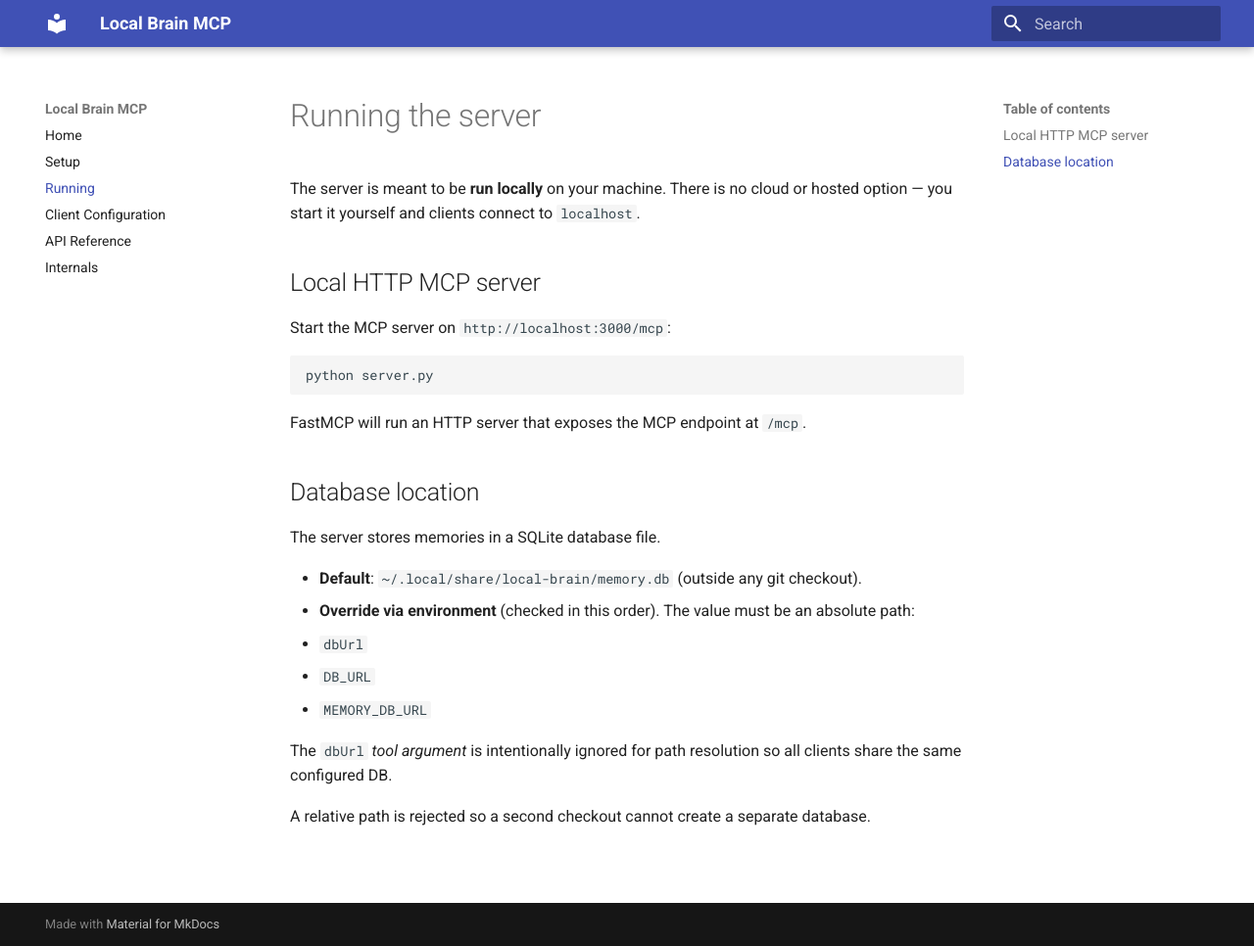
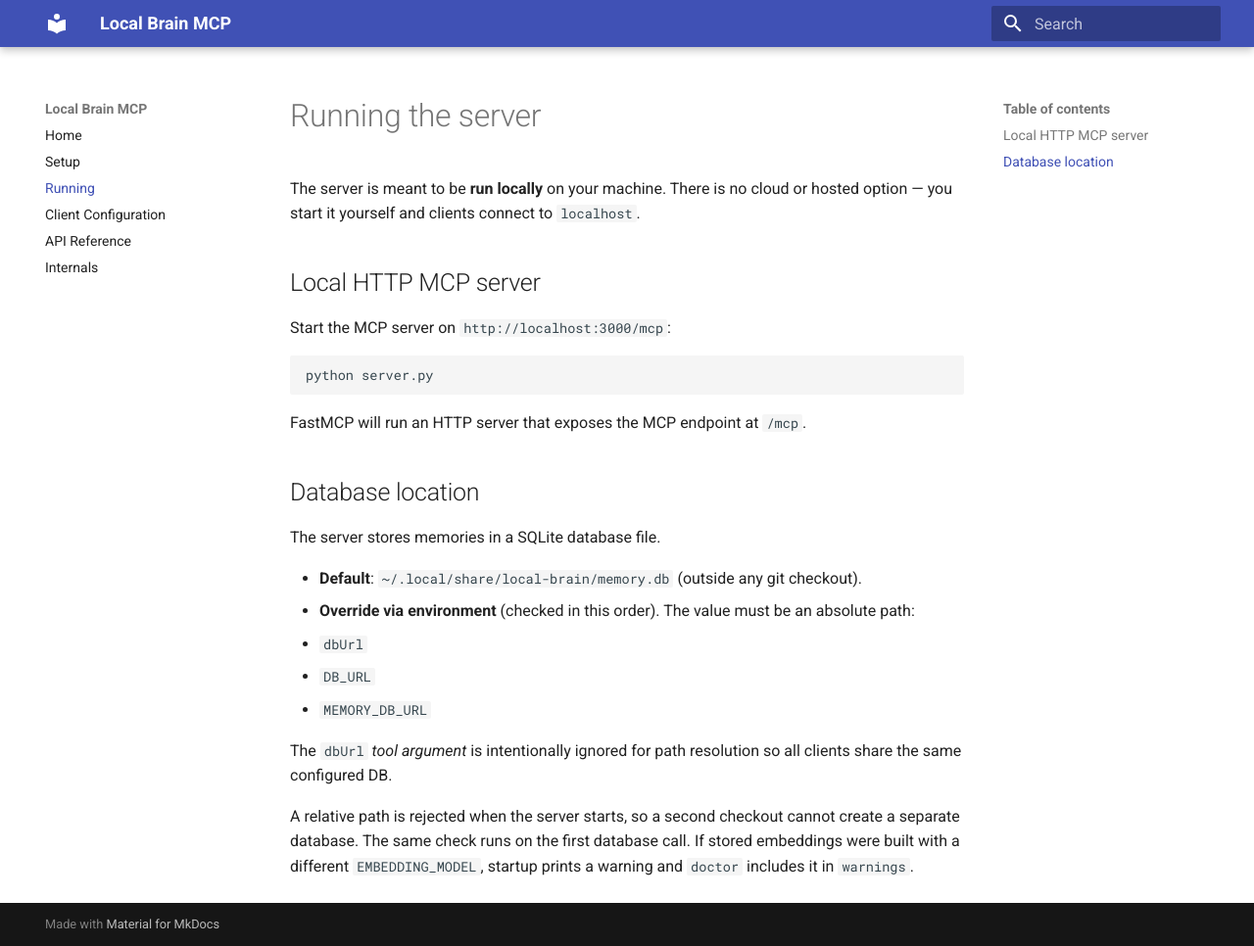
Before and after one commit to ejsinfuego/memory-mcp, an MkDocs documentation site: the page built from docs/running.md, in a window 1280 px wide and 966 px high. Shown: the whole window at 98% size. Built offline with MkDocs 1.6.1 and Material for MkDocs 9.7.7, drawn with Linux system fonts in a browser that asks for light colours.

Commit message:
docs: note startup checks for the database path and model

```diff
--- a/docs/running.md
+++ b/docs/running.md
@@ -24,4 +24,4 @@
 
 The `dbUrl` *tool argument* is intentionally ignored for path resolution so all clients share the same configured DB.
 
-A relative path is rejected so a second checkout cannot create a separate database.
+A relative path is rejected when the server starts, so a second checkout cannot create a separate database. The same check runs on the first database call. If stored embeddings were built with a different `EMBEDDING_MODEL`, startup prints a warning and `doctor` includes it in `warnings`.
```
